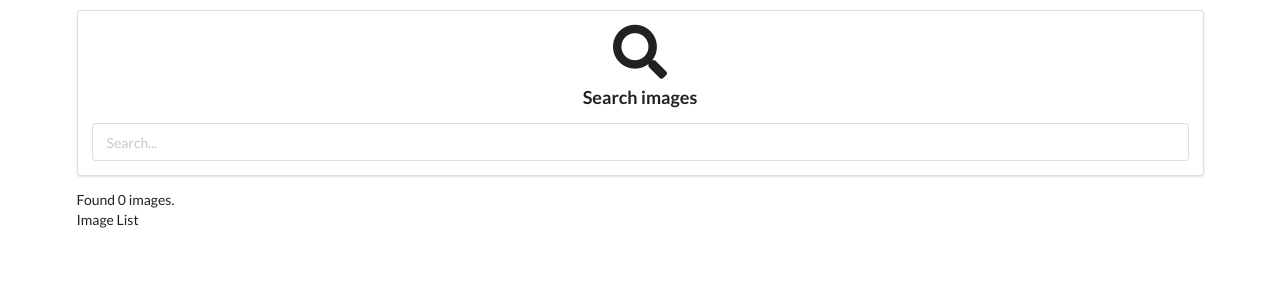
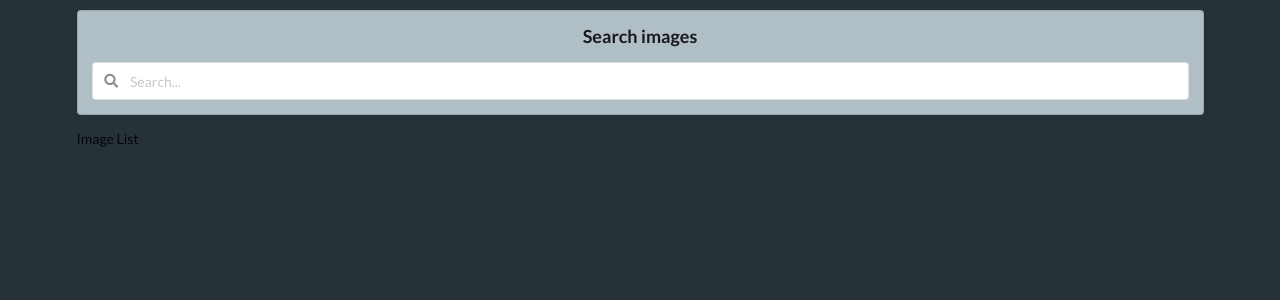
Before and after one commit to jb0hn/search-engine-react-semantic-ui, a React (Create React App) app: page / in a window 1280 px wide. Shown: the top 300 px of the page. Built offline with nearby package versions, Linux system fonts and the light colour scheme.

Commit message:
Change styling

```diff
--- a/src/components/App.js
+++ b/src/components/App.js
@@ -24,10 +24,9 @@ class App extends React.Component {
 	render() {
 		return (
 			<div className='ui container' style={{ marginTop: "10px" }}>
-				<Helmet bodyAttributes={{ style: "background-color : #fff" }} />
+				<Helmet bodyAttributes={{ style: "background-color : #263238" }} />
 				<SearchBar onSubmit={this.onSearchSubmit} />
-				Found {this.state.images.length} images.
-				<ImageList />
+				<ImageList images={this.state.images} />
 			</div>
 		);
 	}
--- a/src/components/SearchBar.js
+++ b/src/components/SearchBar.js
@@ -11,14 +11,14 @@ class SearchBar extends React.Component {
 
 	render() {
 		return (
-			<div className='ui segment center aligned'>
-				<div className='ui icon header'>
-					<i className='search icon' />
-					Search images
-				</div>
+			<div
+				className='ui segment center aligned'
+				style={{ backgroundColor: "#B0BEC5" }}>
+				<div className='ui icon header'>Search images</div>
 				<form onSubmit={this.onFormSubmit} className='ui form'>
 					<div className='field'>
-						<div className='ui input'>
+						<div className='ui input left icon'>
+							<i className='search icon' />
 							<input
 								type='text'
 								placeholder='Search...'
```
